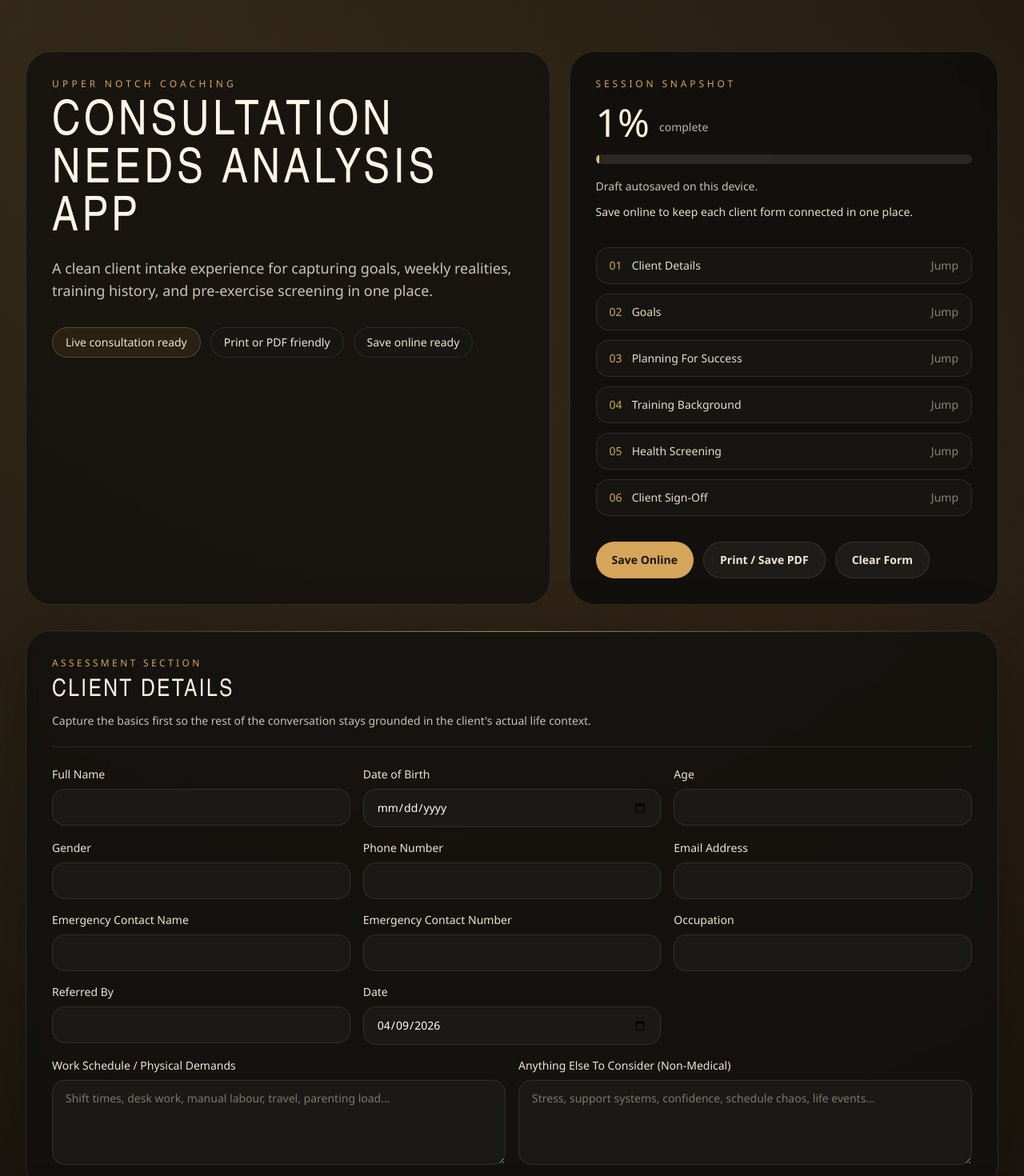
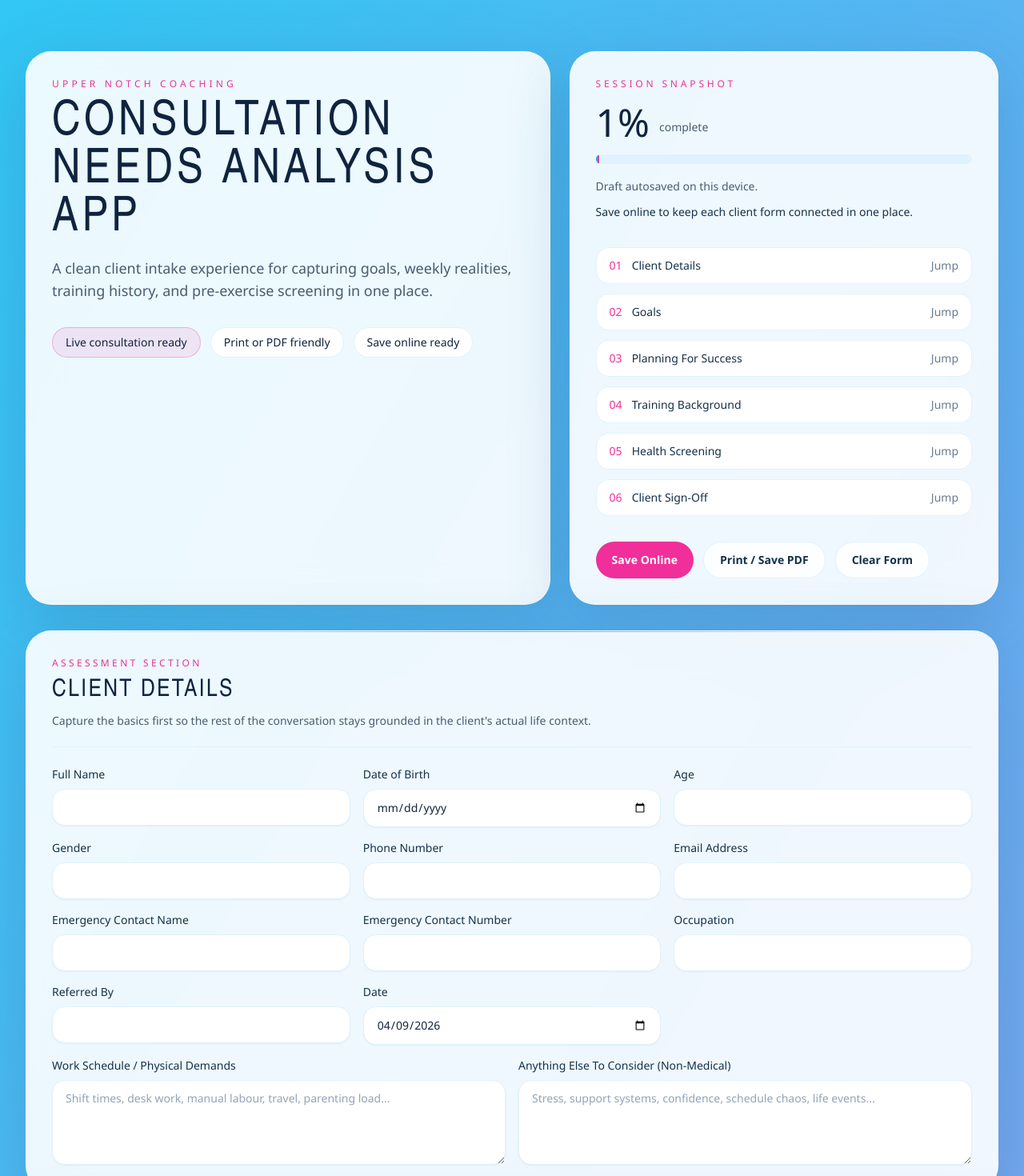
Before and after one commit to stetik-ps4slim/consultation-needs-app, a Next.js app: page / in a window 1280 px wide. Shown: the top 1470 px of the page at 80% size. Built offline with nearby package versions, Linux system fonts and the light colour scheme.

Commit message:
Update consultation app colours

```diff
--- a/components/consultation-intake-app.tsx
+++ b/components/consultation-intake-app.tsx
@@ -197,12 +197,12 @@ function SectionCard({
   children: React.ReactNode;
 }) {
   return (
-    <section id={id} className="panel relative overflow-hidden rounded-[2rem] border border-white/10 bg-[#12110f]/85 p-6 shadow-[0_20px_80px_rgba(0,0,0,0.28)] sm:p-8 print:break-inside-avoid print:shadow-none">
-      <div className="absolute inset-x-0 top-0 h-px bg-gradient-to-r from-transparent via-[#e1b66b] to-transparent opacity-70" />
-      <div className="mb-6 flex flex-col gap-2 border-b border-white/10 pb-5">
-        <p className="text-xs uppercase tracking-[0.28em] text-[#d5a559]">Assessment Section</p>
-        <h2 className="font-[Arial_Narrow] text-2xl uppercase tracking-[0.08em] text-[#f7efe2] sm:text-3xl">{title}</h2>
-        <p className="max-w-3xl text-sm leading-6 text-[#c8c1b3]">{blurb}</p>
+    <section id={id} className="panel relative overflow-hidden rounded-[2rem] border border-white/70 bg-white/90 p-6 text-[#10233f] shadow-[0_20px_80px_rgba(39,71,132,0.22)] backdrop-blur-xl sm:p-8 print:break-inside-avoid print:shadow-none">
+      <div className="absolute inset-x-0 top-0 h-px bg-gradient-to-r from-transparent via-[#f02f9b] to-transparent opacity-70" />
+      <div className="mb-6 flex flex-col gap-2 border-b border-sky-100 pb-5">
+        <p className="text-xs uppercase tracking-[0.28em] text-[#f02f9b]">Assessment Section</p>
+        <h2 className="font-[Arial_Narrow] text-2xl uppercase tracking-[0.08em] text-[#10233f] sm:text-3xl">{title}</h2>
+        <p className="max-w-3xl text-sm leading-6 text-[#4a5c73]">{blurb}</p>
       </div>
       {children}
     </section>
@@ -223,14 +223,14 @@ function InputField({
   type?: string;
 }) {
   return (
-    <label className="flex flex-col gap-2 text-sm text-[#f0e4d2]">
+    <label className="flex flex-col gap-2 text-sm text-[#15314a]">
       <span className="font-medium">{label}</span>
       <input
         type={type}
         value={value}
         onChange={(event) => onChange(event.target.value)}
         placeholder={placeholder}
-        className="rounded-2xl border border-white/10 bg-[#1a1916] px-4 py-3 text-sm text-white outline-none transition placeholder:text-[#80776a] focus:border-[#d5a559] focus:ring-2 focus:ring-[#d5a559]/20"
+        className="rounded-2xl border border-sky-100 bg-white px-4 py-3 text-sm text-[#10233f] shadow-sm outline-none transition placeholder:text-slate-400 focus:border-[#f02f9b] focus:ring-2 focus:ring-[#f02f9b]/20"
       />
     </label>
   );
@@ -250,14 +250,14 @@ function TextareaField({
   rows?: number;
 }) {
   return (
-    <label className="flex flex-col gap-2 text-sm text-[#f0e4d2]">
+    <label className="flex flex-col gap-2 text-sm text-[#15314a]">
       <span className="font-medium">{label}</span>
       <textarea
         rows={rows}
         value={value}
         onChange={(event) => onChange(event.target.value)}
         placeholder={placeholder}
-        className="rounded-2xl border border-white/10 bg-[#1a1916] px-4 py-3 text-sm text-white outline-none transition placeholder:text-[#80776a] focus:border-[#d5a559] focus:ring-2 focus:ring-[#d5a559]/20"
+        className="rounded-2xl border border-sky-100 bg-white px-4 py-3 text-sm text-[#10233f] shadow-sm outline-none transition placeholder:text-slate-400 focus:border-[#f02f9b] focus:ring-2 focus:ring-[#f02f9b]/20"
       />
     </label>
   );
@@ -273,8 +273,8 @@ function ToggleField({
   onChange: (value: YesNo) => void;
 }) {
   return (
-    <div className="flex flex-col gap-3 rounded-2xl border border-white/10 bg-[#171613] p-4">
-      <span className="text-sm font-medium text-[#f0e4d2]">{label}</span>
+    <div className="flex flex-col gap-3 rounded-2xl border border-sky-100 bg-white/95 p-4 shadow-sm">
+      <span className="text-sm font-medium text-[#15314a]">{label}</span>
       <div className="flex gap-2">
         {["Yes", "No"].map((option) => {
           const active = value === option;
@@ -285,8 +285,8 @@ function ToggleField({
               onClick={() => onChange(option as YesNo)}
               className={`rounded-full px-4 py-2 text-sm transition ${
                 active
-                  ? "bg-[#d5a559] text-[#1a140b]"
-                  : "border border-white/10 bg-[#1f1d19] text-[#d9d1c4] hover:border-[#d5a559]/50"
+                  ? "bg-[#f02f9b] text-white"
+                  : "border border-sky-100 bg-white text-[#15314a] hover:border-[#f02f9b]/60"
               }`}
             >
               {option}
@@ -313,8 +313,8 @@ function ChoiceCard({
       onClick={onClick}
       className={`rounded-2xl border px-4 py-3 text-left text-sm transition ${
         active
-          ? "border-[#d5a559] bg-[#2a2113] text-[#ffefcf]"
-          : "border-white/10 bg-[#171613] text-[#d7cebf] hover:border-[#d5a559]/40"
+          ? "border-[#f02f9b] bg-[#f02f9b] text-white"
+          : "border-sky-100 bg-white text-[#15314a] hover:border-[#f02f9b]/60"
       }`}
     >
       {label}
@@ -466,38 +466,38 @@ export function ConsultationIntakeApp() {
   };
 
   return (
-    <main className="min-h-screen overflow-x-hidden bg-[radial-gradient(circle_at_top_left,_rgba(213,165,89,0.18),_transparent_28%),radial-gradient(circle_at_85%_10%,_rgba(110,72,37,0.22),_transparent_24%),linear-gradient(180deg,_#0c0b09_0%,_#16120d_45%,_#090806_100%)] text-white print:bg-white print:text-black">
+    <main className="min-h-screen overflow-x-hidden bg-[linear-gradient(120deg,_#31c7f4_0%,_#84a0ee_50%,_#f09bd5_100%)] text-[#10233f] print:bg-white print:text-black">
       <div className="container-shell section-space relative z-10">
         <div className="mb-8 grid gap-6 lg:grid-cols-[1.1fr_0.9fr] print:grid-cols-1">
-          <div className="panel rounded-[2rem] border border-white/10 bg-[#14120f]/85 p-6 sm:p-8">
-            <p className="mb-3 text-xs uppercase tracking-[0.35em] text-[#d5a559]">Upper Notch Coaching</p>
-            <h1 className="max-w-3xl font-[Arial_Narrow] text-4xl uppercase tracking-[0.08em] text-[#fff5e6] sm:text-5xl lg:text-6xl">
+          <div className="panel rounded-[2rem] border border-white/70 bg-white/90 p-6 text-[#10233f] shadow-[0_20px_80px_rgba(39,71,132,0.22)] backdrop-blur-xl sm:p-8">
+            <p className="mb-3 text-xs uppercase tracking-[0.35em] text-[#f02f9b]">Upper Notch Coaching</p>
+            <h1 className="max-w-3xl font-[Arial_Narrow] text-4xl uppercase tracking-[0.08em] text-[#10233f] sm:text-5xl lg:text-6xl">
               Consultation Needs Analysis App
             </h1>
-            <p className="mt-4 max-w-2xl text-base leading-7 text-[#cdc3b5] sm:text-lg">
+            <p className="mt-4 max-w-2xl text-base leading-7 text-[#4a5c73] sm:text-lg">
               A clean client intake experience for capturing goals, weekly realities, training history, and pre-exercise screening in one place.
             </p>
-            <div className="mt-8 flex flex-wrap gap-3 text-sm text-[#f0e4d2]">
-              <span className="rounded-full border border-[#d5a559]/30 bg-[#2a2113] px-4 py-2">Live consultation ready</span>
-              <span className="rounded-full border border-white/10 bg-[#181612] px-4 py-2">Print or PDF friendly</span>
-              <span className="rounded-full border border-white/10 bg-[#181612] px-4 py-2">Save online ready</span>
+            <div className="mt-8 flex flex-wrap gap-3 text-sm text-[#15314a]">
+              <span className="rounded-full border border-[#f02f9b]/30 bg-[#f02f9b]/10 text-[#10233f] px-4 py-2">Live consultation ready</span>
+              <span className="rounded-full border border-sky-100 bg-white text-[#10233f] px-4 py-2">Print or PDF friendly</span>
+              <span className="rounded-full border border-sky-100 bg-white text-[#10233f] px-4 py-2">Save online ready</span>
             </div>
           </div>
 
-          <aside className="panel flex flex-col justify-between rounded-[2rem] border border-white/10 bg-[#100f0d]/90 p-6 sm:p-8">
+          <aside className="panel flex flex-col justify-between rounded-[2rem] border border-white/70 bg-white/90 p-6 text-[#10233f] shadow-[0_20px_80px_rgba(39,71,132,0.22)] backdrop-blur-xl sm:p-8">
             <div>
-              <p className="text-xs uppercase tracking-[0.32em] text-[#d5a559]">Session Snapshot</p>
+              <p className="text-xs uppercase tracking-[0.32em] text-[#f02f9b]">Session Snapshot</p>
               <div className="mt-4 flex items-end gap-3">
-                <span className="font-[Arial_Narrow] text-5xl text-[#fff2d9]">{progress}%</span>
-                <span className="pb-2 text-sm text-[#beb5a6]">complete</span>
+                <span className="font-[Arial_Narrow] text-5xl text-[#10233f]">{progress}%</span>
+                <span className="pb-2 text-sm text-[#4a5c73]">complete</span>
               </div>
-              <div className="mt-4 h-3 overflow-hidden rounded-full bg-white/10">
-                <div className="h-full rounded-full bg-gradient-to-r from-[#c58a33] via-[#e1b66b] to-[#f6dda6]" style={{ width: `${progress}%` }} />
+              <div className="mt-4 h-3 overflow-hidden rounded-full bg-sky-100">
+                <div className="h-full rounded-full bg-gradient-to-r from-[#00afe8] via-[#6c7cf3] to-[#f02f9b]" style={{ width: `${progress}%` }} />
               </div>
-              <p className="mt-4 text-sm leading-6 text-[#cbc1b3]">{localStatus}</p>
-              <p className="mt-2 text-sm leading-6 text-[#e8dcc8]">{onlineStatus}</p>
+              <p className="mt-4 text-sm leading-6 text-[#4a5c73]">{localStatus}</p>
+              <p className="mt-2 text-sm leading-6 text-[#15314a]">{onlineStatus}</p>
               {savedRecordId ? (
-                <p className="mt-2 text-xs uppercase tracking-[0.2em] text-[#d5a559]">Connected record #{savedRecordId}</p>
+                <p className="mt-2 text-xs uppercase tracking-[0.2em] text-[#f02f9b]">Connected record #{savedRecordId}</p>
               ) : null}
             </div>
 
@@ -506,13 +506,13 @@ export function ConsultationIntakeApp() {
                 <a
                   key={section.id}
                   href={`#${section.id}`}
-                  className="flex items-center justify-between rounded-2xl border border-white/10 bg-[#171512] px-4 py-3 text-sm text-[#e8dcc8] transition hover:border-[#d5a559]/40"
+                  className="flex items-center justify-between rounded-2xl border border-sky-100 bg-white px-4 py-3 text-sm text-[#15314a] transition hover:border-[#f02f9b]/60"
                 >
                   <span>
-                    <span className="mr-3 text-[#d5a559]">0{index + 1}</span>
+                    <span className="mr-3 text-[#f02f9b]">0{index + 1}</span>
                     {section.title}
                   </span>
-                  <span className="text-[#8d8374]">Jump</span>
+                  <span className="text-[#6b7b91]">Jump</span>
                 </a>
               ))}
             </div>
@@ -522,21 +522,21 @@ export function ConsultationIntakeApp() {
                 type="button"
                 onClick={saveOnline}
                 disabled={isSavingOnline}
-                className="rounded-full bg-[#d5a559] px-5 py-3 text-sm font-semibold text-[#1c1409] transition hover:brightness-105 disabled:cursor-not-allowed disabled:opacity-70"
+                className="rounded-full bg-[#f02f9b] px-5 py-3 text-sm font-semibold text-white transition hover:brightness-105 disabled:cursor-not-allowed disabled:opacity-70"
               >
                 {isSavingOnline ? "Saving..." : savedRecordId ? "Update Online" : "Save Online"}
               </button>
               <button
                 type="button"
                 onClick={() => window.print()}
-                className="rounded-full border border-white/10 bg-white/5 px-5 py-3 text-sm font-semibold text-[#f2e7d4] transition hover:border-[#d5a559]/40"
+                className="rounded-full border border-sky-100 bg-white/80 px-5 py-3 text-sm font-semibold text-[#15314a] transition hover:border-[#f02f9b]/60"
               >
                 Print / Save PDF
               </button>
               <button
                 type="button"
                 onClick={handleReset}
-                className="rounded-full border border-white/10 bg-white/5 px-5 py-3 text-sm font-semibold text-[#f2e7d4] transition hover:border-[#d5a559]/40"
+                className="rounded-full border border-sky-100 bg-white/80 px-5 py-3 text-sm font-semibold text-[#15314a] transition hover:border-[#f02f9b]/60"
               >
                 Clear Form
               </button>
@@ -606,9 +606,9 @@ export function ConsultationIntakeApp() {
             </div>
             <div className="mt-4 grid gap-4 md:grid-cols-2">
               <TextareaField label="What's been stopping you?" value={form.whatsStoppingYou} onChange={(value) => updateField("whatsStoppingYou", value)} />
-              <div className="rounded-[1.75rem] border border-[#d5a559]/20 bg-[#171512] p-5">
-                <p className="text-xs uppercase tracking-[0.25em] text-[#d5a559]">Coaching Lens</p>
-                <p className="mt-3 text-sm leading-7 text-[#d4cbbb]">
+              <div className="rounded-[1.75rem] border border-sky-100 bg-white/95 p-5 text-[#10233f] shadow-sm">
+                <p className="text-xs uppercase tracking-[0.25em] text-[#f02f9b]">Coaching Lens</p>
+                <p className="mt-3 text-sm leading-7 text-[#4a5c73]">
                   Use this section to listen for mismatch between the stated goal, current routine, and real barriers. Those gaps usually shape the best first-phase plan.
                 </p>
               </div>
@@ -619,8 +619,8 @@ export function ConsultationIntakeApp() {
             <div className="grid gap-4 md:grid-cols-2 xl:grid-cols-3">
               <InputField label="Days per week available" value={form.daysAvailable} onChange={(value) => updateField("daysAvailable", value)} />
               <InputField label="Preferred training time" value={form.preferredTrainingTime} onChange={(value) => updateField("preferredTrainingTime", value as "" | "AM" | "PM")} placeholder="AM or PM" />
-              <div className="rounded-2xl border border-white/10 bg-[#171613] p-4">
-                <span className="text-sm font-medium text-[#f0e4d2]">Preferred time quick select</span>
+              <div className="rounded-2xl border border-sky-100 bg-white/95 p-4 shadow-sm">
+                <span className="text-sm font-medium text-[#15314a]">Preferred time quick select</span>
                 <div className="mt-3 flex gap-2">
                   {(["AM", "PM"] as const).map((slot) => (
                     <button
@@ -629,8 +629,8 @@ export function ConsultationIntakeApp() {
                       onClick={() => updateField("preferredTrainingTime", slot)}
                       className={`rounded-full px-4 py-2 text-sm transition ${
                         form.preferredTrainingTime === slot
-                          ? "bg-[#d5a559] text-[#1a140b]"
-                          : "border border-white/10 bg-[#1f1d19] text-[#d9d1c4]"
+                          ? "bg-[#f02f9b] text-white"
+                          : "border border-sky-100 bg-white text-[#15314a] hover:border-[#f02f9b]/60"
                       }`}
                     >
                       {slot}
@@ -640,29 +640,29 @@ export function ConsultationIntakeApp() {
               </div>
             </div>
 
-            <div className="mt-6 overflow-hidden rounded-[1.75rem] border border-white/10 bg-[#141310]">
-              <div className="grid grid-cols-[0.7fr_1.2fr_0.9fr_1fr] border-b border-white/10 bg-[#1a1713] text-xs uppercase tracking-[0.18em] text-[#c9bda9]">
+            <div className="mt-6 overflow-hidden rounded-[1.75rem] border border-sky-100 bg-white/95 shadow-sm">
+              <div className="grid grid-cols-[0.7fr_1.2fr_0.9fr_1fr] border-b border-sky-100 bg-sky-50 text-xs uppercase tracking-[0.18em] text-[#4a5c73]">
                 <div className="px-4 py-3">Day</div>
                 <div className="px-4 py-3">Commitments</div>
                 <div className="px-4 py-3">Training Time</div>
                 <div className="px-4 py-3">Notes</div>
               </div>
               {days.map((day) => (
-                <div key={day} className="grid grid-cols-1 border-b border-white/5 last:border-b-0 md:grid-cols-[0.7fr_1.2fr_0.9fr_1fr]">
-                  <div className="flex items-center px-4 py-4 text-sm font-semibold uppercase tracking-[0.18em] text-[#f6deb1]">{day}</div>
+                <div key={day} className="grid grid-cols-1 border-b border-sky-100 last:border-b-0 md:grid-cols-[0.7fr_1.2fr_0.9fr_1fr]">
+                  <div className="flex items-center px-4 py-4 text-sm font-semibold uppercase tracking-[0.18em] text-[#f02f9b]">{day}</div>
                   <div className="px-4 py-3">
                     <textarea
                       rows={2}
                       value={form.weeklySchedule[day].commitments}
                       onChange={(event) => updateSchedule(day, "commitments", event.target.value)}
-                      className="w-full rounded-2xl border border-white/10 bg-[#1a1916] px-4 py-3 text-sm text-white outline-none focus:border-[#d5a559] focus:ring-2 focus:ring-[#d5a559]/20"
+                      className="w-full rounded-2xl border border-sky-100 bg-white px-4 py-3 text-sm text-[#10233f] shadow-sm outline-none focus:border-[#f02f9b] focus:ring-2 focus:ring-[#f02f9b]/20"
                     />
                   </div>
                   <div className="px-4 py-3">
                     <input
                       value={form.weeklySchedule[day].trainingTime}
                       onChange={(event) => updateSchedule(day, "trainingTime", event.target.value)}
-                      className="w-full rounded-2xl border border-white/10 bg-[#1a1916] px-4 py-3 text-sm text-white outline-none focus:border-[#d5a559] focus:ring-2 focus:ring-[#d5a559]/20"
+                      className="w-full rounded-2xl border border-sky-100 bg-white px-4 py-3 text-sm text-[#10233f] shadow-sm outline-none focus:border-[#f02f9b] focus:ring-2 focus:ring-[#f02f9b]/20"
                     />
                   </div>
                   <div className="px-4 py-3">
@@ -670,7 +670,7 @@ export function ConsultationIntakeApp() {
                       rows={2}
                       value={form.weeklySchedule[day].notes}
                       onChange={(event) => updateSchedule(day, "notes", event.target.value)}
-                      className="w-full rounded-2xl border border-white/10 bg-[#1a1916] px-4 py-3 text-sm text-white outline-none focus:border-[#d5a559] focus:ring-2 focus:ring-[#d5a559]/20"
+                      className="w-full rounded-2xl border border-sky-100 bg-white px-4 py-3 text-sm text-[#10233f] shadow-sm outline-none focus:border-[#f02f9b] focus:ring-2 focus:ring-[#f02f9b]/20"
                     />
                   </div>
                 </div>
@@ -700,9 +700,9 @@ export function ConsultationIntakeApp() {
           </SectionCard>
 
           <SectionCard id="screening" title="Health Screening" blurb="Pre-exercise screening and health context help us coach responsibly and flag when medical clearance is needed.">
-            <div className="rounded-[1.75rem] border border-[#d5a559]/20 bg-[#171411] p-5">
-              <p className="text-xs uppercase tracking-[0.28em] text-[#d5a559]">Medical Clearance Status</p>
-              <p className={`mt-3 text-lg font-semibold ${clearanceRequired ? "text-[#ffd3c2]" : "text-[#dff6d1]"}`}>
+            <div className="rounded-[1.75rem] border border-sky-100 bg-white/95 p-5 text-[#10233f] shadow-sm">
+              <p className="text-xs uppercase tracking-[0.28em] text-[#f02f9b]">Medical Clearance Status</p>
+              <p className={`mt-3 text-lg font-semibold ${clearanceRequired ? "text-[#b91c1c]" : "text-[#166534]"}`}>
                 {clearanceRequired ? "Medical clearance required before exercise." : "No stage 1 clearance flags selected."}
               </p>
             </div>
@@ -760,7 +760,7 @@ export function ConsultationIntakeApp() {
               <InputField label="Signature" value={form.signature} onChange={(value) => updateField("signature", value)} placeholder="Typed signature" />
               <InputField label="Date" type="date" value={form.signOffDate} onChange={(value) => updateField("signOffDate", value)} />
             </div>
-            <div className="mt-6 rounded-[1.75rem] border border-white/10 bg-[#161410] p-5 text-sm leading-7 text-[#d7cebf]">
+            <div className="mt-6 rounded-[1.75rem] border border-sky-100 bg-white/95 p-5 text-sm leading-7 text-[#4a5c73] shadow-sm">
               This form stores a local draft in the browser and can now save online as a reusable client record. That gives us the base to connect future forms for the same client in one place.
             </div>
           </SectionCard>
```
